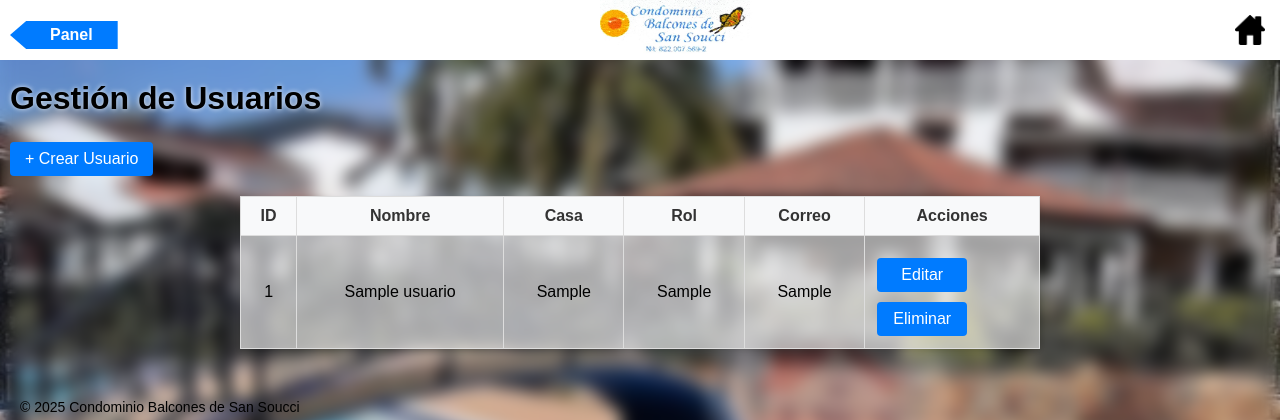
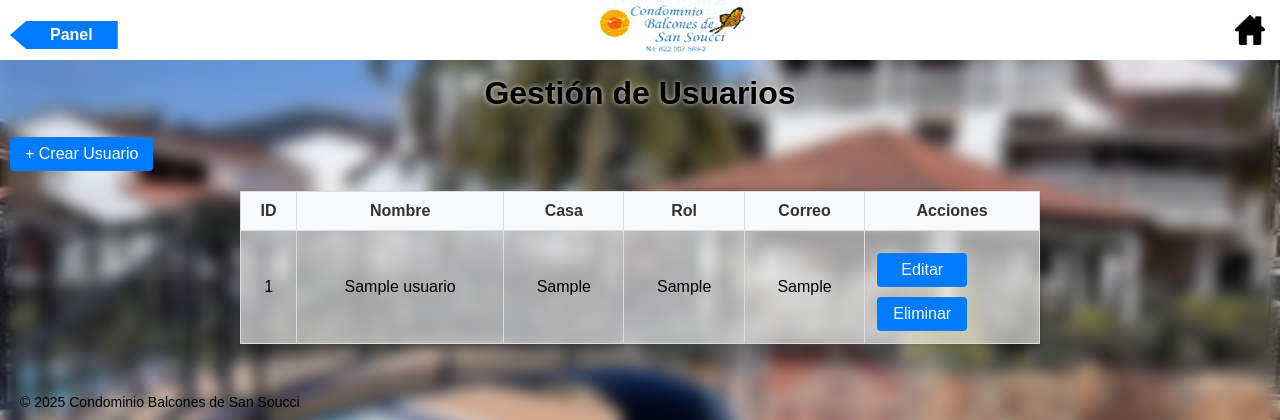
Before and after one commit to Cristianplus/Balcones-de-San-Soucci, a PHP site: page /usuarios.php in a window 1280 px wide. Shown: the top 420 px of the page. Run offline with PHP 8.4, Linux system fonts and the light colour scheme; the visitor is signed in with stand-in values (Sample User, id 1); tables that the repository leaves empty or names only in its code hold one stand-in row (values such as "Sample post").

Commit message:
centralización de h1

```diff
--- a/usuarios.php
+++ b/usuarios.php
@@ -75,7 +75,7 @@ $resultado = $conn->query("SELECT id, nombre, numero_casa, rol, correo FROM usua
     <link rel="stylesheet" href="css/styles.css?v=1.0">
 </head>
 <body>
-    <h1 style="padding-left: 10px; padding-top: 20px;">Gestión de Usuarios</h1>
+    <h1 style="text-align: center; padding-top: 15px";>Gestión de Usuarios</h1>
     <a href="crear_usuario.php" class="button">+ Crear Usuario</a>
     <table class="tabla-recibos">
         <thead>
```
